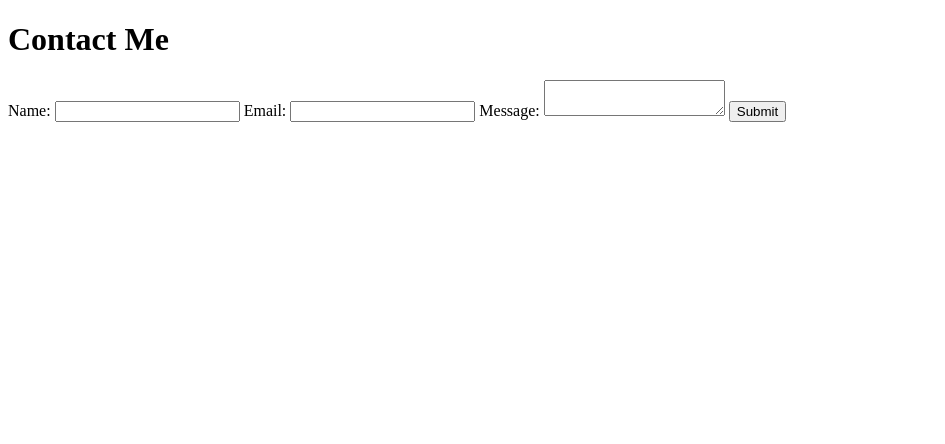
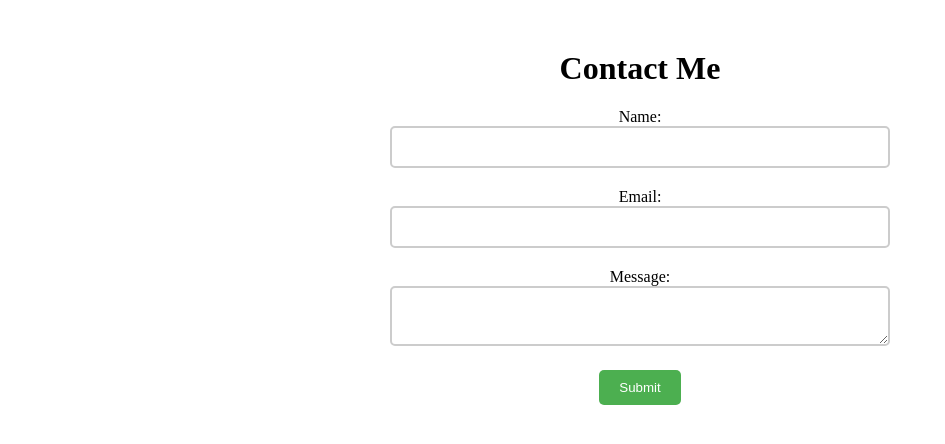
Before and after one commit to hadoizz/support, a plain HTML site: page index.html in a window 1280 px wide. Shown: the whole page, without its empty margins (0-945 px from the left). Drawn offline with Linux system fonts and the light colour scheme.

Commit message:
Update index.html

```diff
--- a/index.html
+++ b/index.html
@@ -1,8 +1,31 @@
 <!DOCTYPE html>
 <html>
   <head>
-    <link rel="stylesheet" type="text/css" href="style.css">
     <title>Contact Me</title>
+    <style>
+      .contact-form {
+        width: 500px;
+        margin: 50px auto;
+        text-align: center;
+      }
+      input[type="text"], input[type="email"], textarea {
+        width: 100%;
+        padding: 10px;
+        margin-bottom: 20px;
+        box-sizing: border-box;
+        border: 2px solid #ccc;
+        border-radius: 5px;
+        font-size: 16px;
+      }
+      input[type="submit"] {
+        padding: 10px 20px;
+        background-color: #4CAF50;
+        color: #fff;
+        border: none;
+        border-radius: 5px;
+        cursor: pointer;
+      }
+    </style>
   </head>
   <body>
     <div class="contact-form">
```
